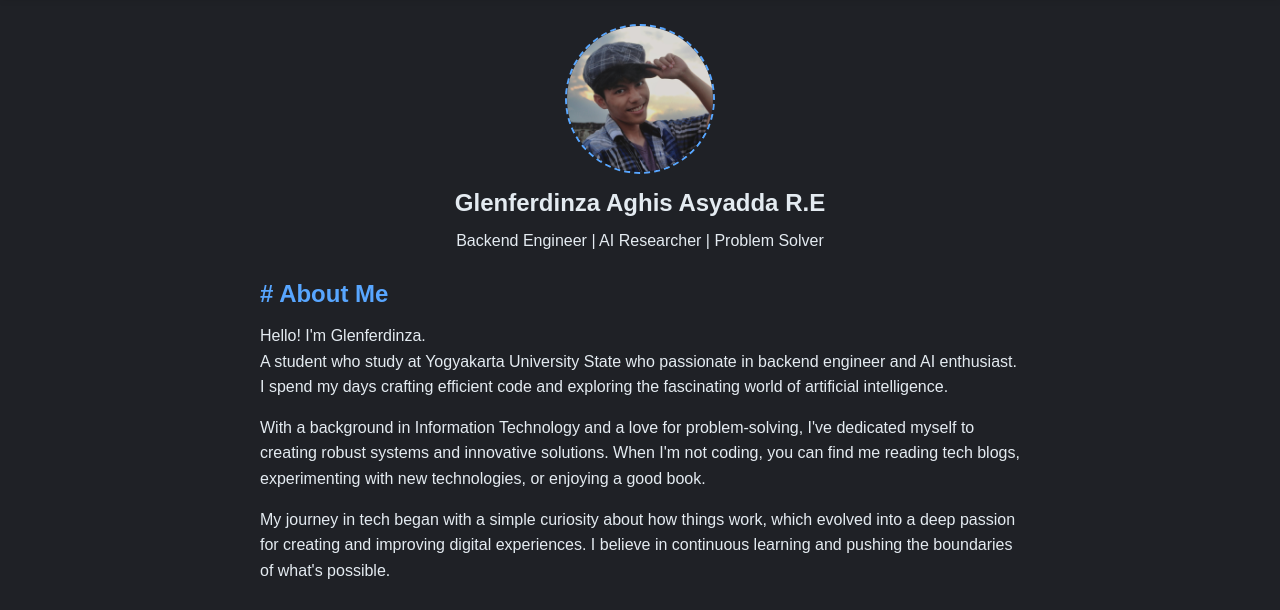
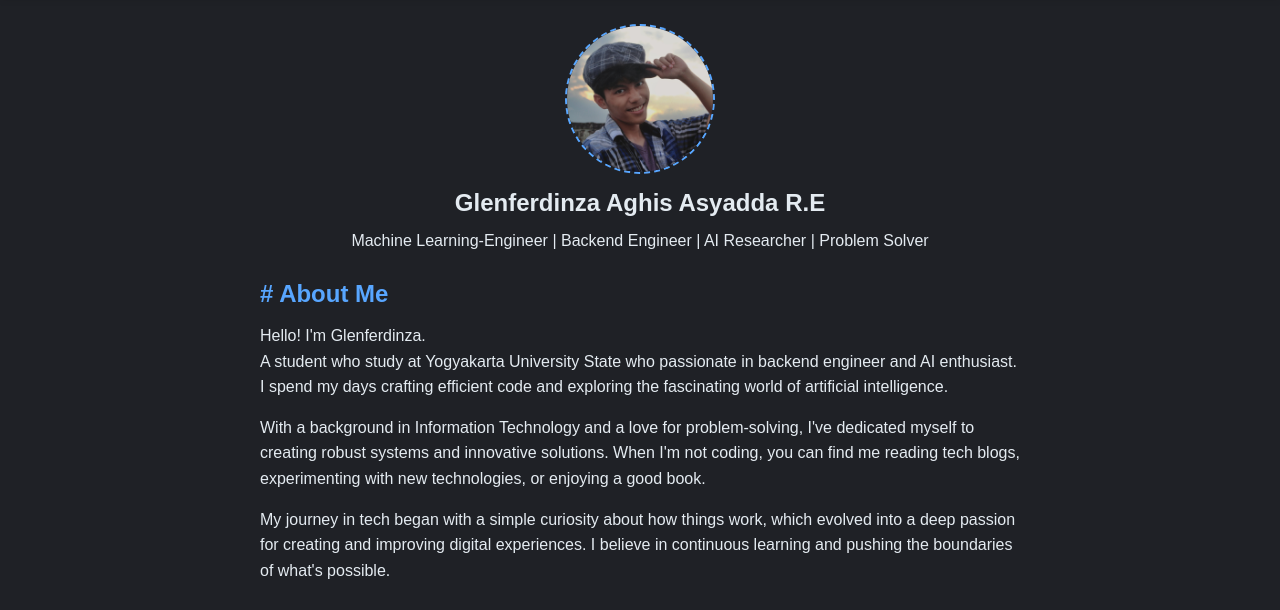
Before and after one commit to Glenferdinza/glenferdinza.github.io, a plain HTML site: page about.html in a window 1280 px wide. Shown: the part 64-674 px from the top of the page. Drawn offline with Linux system fonts and the light colour scheme.

Commit message:
Update about.html

```diff
--- a/about.html
+++ b/about.html
@@ -377,7 +377,7 @@
         <div class="profile">
             <img src="glenferdinzaa.jpg" alt="Profile Picture">
             <h2>Glenferdinza Aghis Asyadda R.E</h2>
-            <p>Backend Engineer | AI Researcher | Problem Solver</p>
+            <p>Machine Learning-Engineer | Backend Engineer | AI Researcher | Problem Solver</p>
         </div>
 
         <div class="section">
```
